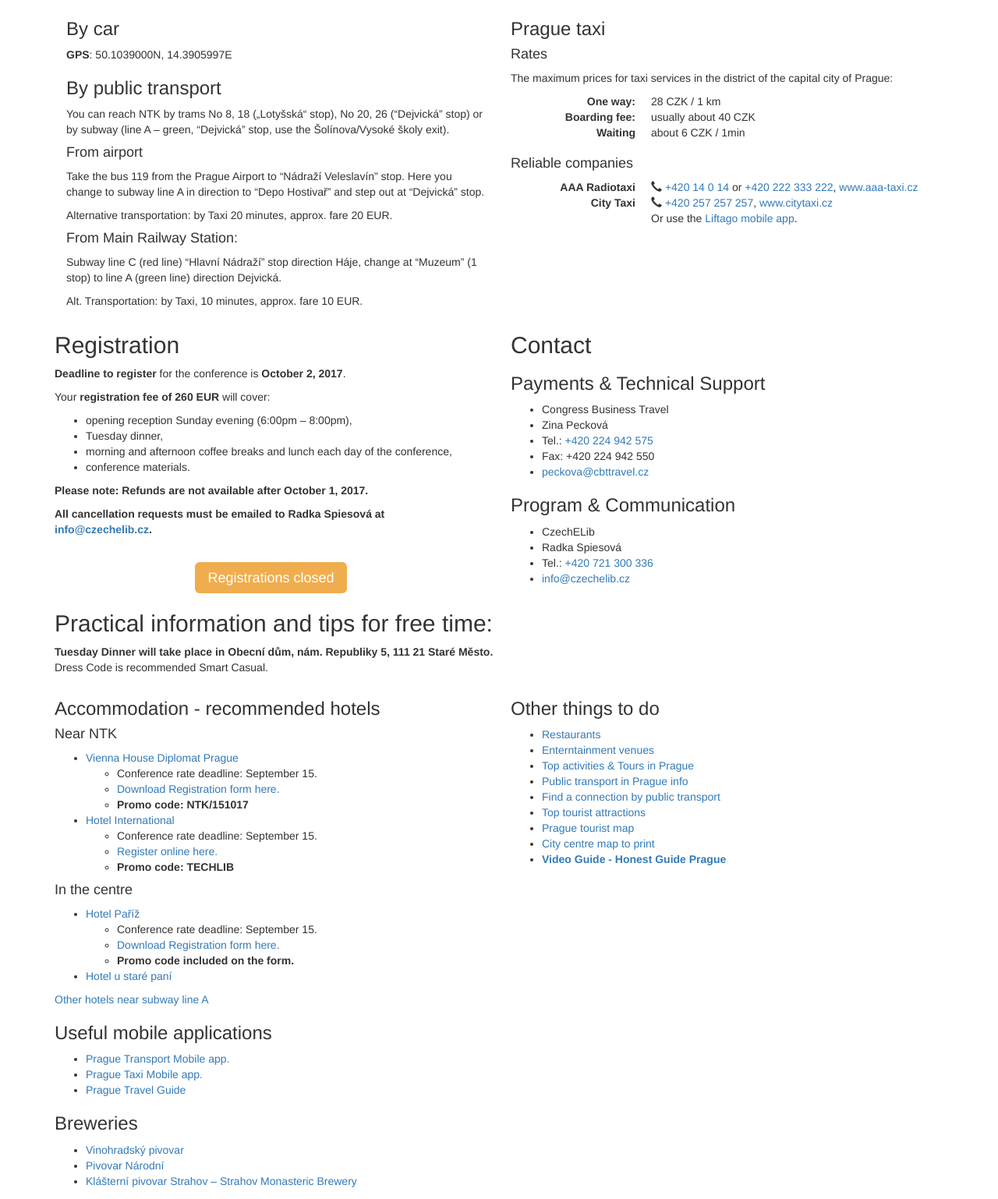
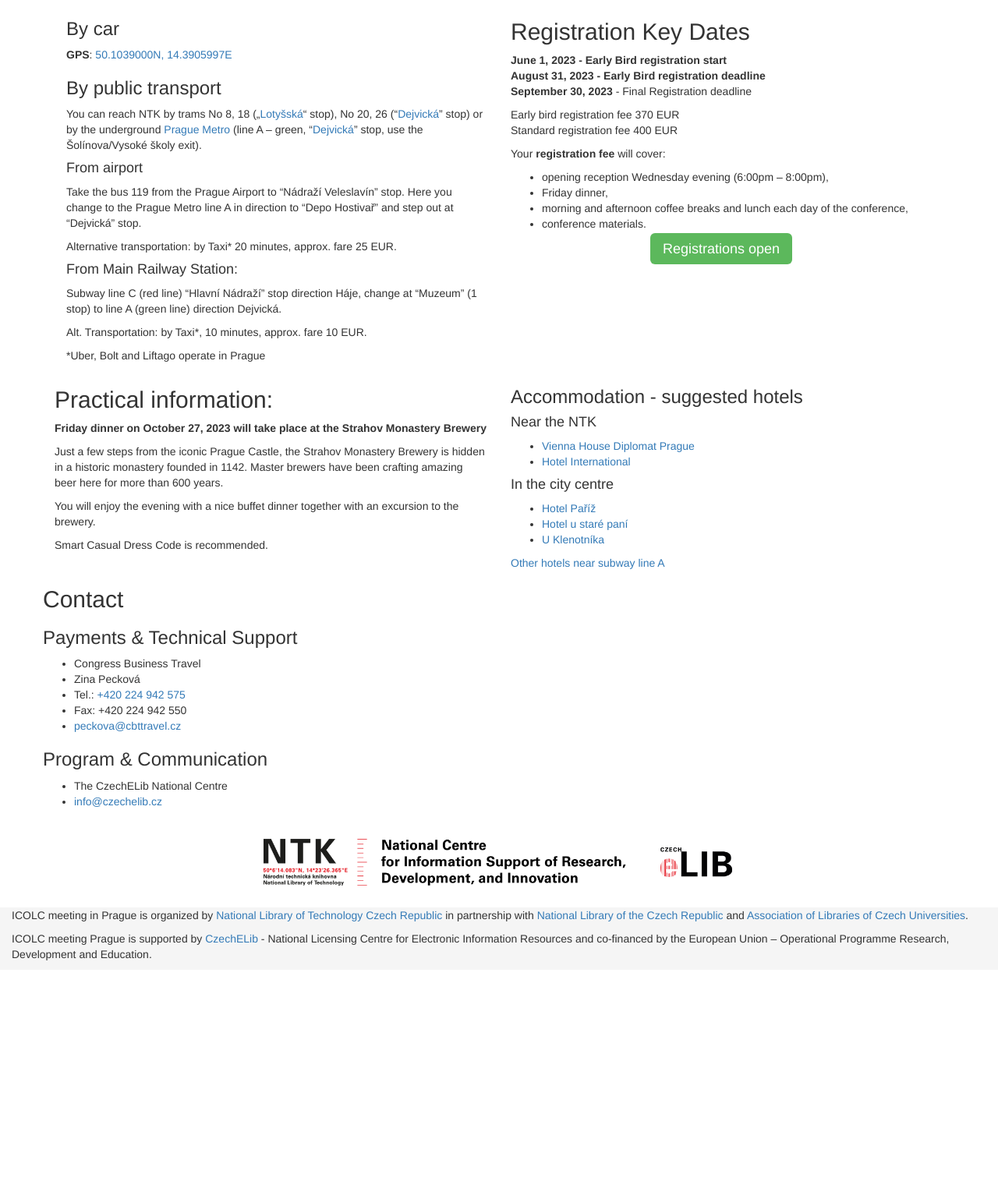
Before and after one commit to Shakhy101/icolc2023, a plain HTML site: page index.html in a window 1280 px wide. Shown: the part 976-2514 px from the top of the page at 78% size. After the commit the page ends 2220 px from the top, so only its background shows below. Drawn offline with Linux system fonts and the light colour scheme; some packages are replaced by stand-ins of ours.

Commit message:
updated texts

```diff
--- a/index.html
+++ b/index.html
@@ -9,7 +9,7 @@
     <meta name="description" content="">
     <meta name="author" content="">
 
-    <title>ICOLC 2017</title>
+    <title>ICOLC 2023</title>
 
     <!-- Bootstrap Core CSS -->
     <link href="css/bootstrap.min.css" rel="stylesheet">
@@ -30,10 +30,12 @@
             width: 100%;
             background-color: #f5f5f5;
         }
+
         .logos img {
             max-height: 60px;
         }
-	.msmt-logo {
+
+        .ncip-logo {
             margin: 20px 0 20px 0;
         }
     </style>
@@ -61,7 +63,7 @@
                     <span class="icon-bar"></span>
                     <span class="icon-bar"></span>
                 </button>
-            <a class="navbar-brand" href="#">ICOLC European Meeting 2017</a>
+                <a class="navbar-brand" href="#">ICOLC European Meeting 2023</a>
             </div>
             <!-- Collect the nav links, forms, and other content for toggling -->
             <div class="collapse navbar-collapse" id="bs-example-navbar-collapse-1">
@@ -98,25 +100,26 @@
         </div>
         <div class="row">
             <div class="col-lg-12">
-            <h1>ICOLC European Meeting 2017</h1>
+                <h1>ICOLC European Meeting 2023</h1>
                 <div class="col-lg-4">
                     <h2>When</h2>
                     <dl>
                         <dt>Beginning</dt>
-                    <dd>Sunday, October 15, 2017 6:00 pm, CET</dd>
+                        <dd>Wednesday, October 25, 2023 6:00 pm, CET</dd>
                         <dt>Ending</dt>
-                    <dd>Wednesday, October 18, 2017 12:00 noon, CET</dd>
+                        <dd>Saturday, October 28, 2023 12:00 noon, CET</dd>
                     </dl>
-                <a class="btn btn-primary" href="event.ics">Add to calendar</a>
-		<a href="files/Prague_ICOLC_draft_20170919.pdf" class="btn btn-info">Download program</a>
+                    <a class="btn btn-primary" href="#">Add to calendar</a>
+                    <a href="#" class="btn btn-info">Download program</a>
                 </div>
 
                 <div class="col-lg-4">
                     <h2>Opening evening</h2>
-		<strong>Sunday, October 15, 2017</strong><br>
-		<a href="http://www.klementinum.com/index.php/en/">Klementinum</a>, Mariánské nám. 5, 110 00 Staré Město<br>
-		<strong>4:00 - 7:00 pm CET</strong> registrations, networking, excursion, programme<br>
-		Then you can „Explore Prague in a new light“ – see <a href="http://www.signalfestival.com/en/">Prague Signal Festival 2017</a>
+                    <strong>Wednesday, October 25, 2023</strong><br>
+                    <a href="https://www.techlib.cz/cs/2905-galerie" target="_blank">Galerie NTK</a>,Technická 2710/6,
+                    160 80 Praha
+                    6<br>
+                    <strong>6:00 - 8:00 pm CET</strong> registrations, networking
                 </div>
 
 
@@ -127,8 +130,8 @@
                         160 80 Prague 6 - Dejvice<br>
                         Czech Republic<br>
                         <br>
-		    <a class="btn btn-warning">Registrations closed</a>
-		    <a href="files/ICOLC_registrants_20170915.xlsx" class="btn btn-info">Registrants</a>
+                        <a href="#" class="btn btn-success">Registrations open</a>
+                        <!-- <a href="files/ICOLC_registrants_20170915.xlsx" class="btn btn-info">Registrants</a> -->
                 </div>
             </div>
         </div>
@@ -146,72 +149,109 @@
                 <div class="col-lg-6">
 
                     <h3>By car</h3>
-                <strong>GPS</strong>: 50.1039000N, 14.3905997E
+                    <strong>GPS</strong>: <a href="https://goo.gl/maps/XeV13PNUywuiGUP77?coh=178571&entry=tt"
+                        target="_blank">50.1039000N, 14.3905997E</a>
                     <h3>By public transport</h3>
-                <p>You can reach NTK by trams No 8, 18 („Lotyšská“ stop), No 20, 26 (“Dejvická” stop) or by subway (line
-                    A – green, “Dejvická” stop, use the Šolínova/Vysoké školy exit).
+                    <p>You can reach NTK by trams No 8, 18 („<a
+                            href="https://www.google.com/maps/dir/Loty%C5%A1sk%C3%A1,+160+00+Praha+6/Technick%C3%A1+6,+160+80+Praha+6/@50.1039745,14.3912346,18z/data=!4m13!4m12!1m5!1m1!1s0x470b9525353f71c3:0xf9b0335a2b96cc23!2m2!1d14.39495!2d50.1036853!1m5!1m1!1s0x470b953a5b1d6e85:0x33d1746d99386f24!2m2!1d14.3905341!2d50.1039897?entry=ttu"
+                            target="_blank">Lotyšská</a>“ stop), No 20, 26 (“<a
+                            href="https://www.google.com/maps/dir/50.1003504,14.3905446/Technick%C3%A1+6,+160+80+Praha+6/@50.1032234,14.3897805,17.33z/data=!4m9!4m8!1m0!1m5!1m1!1s0x470b953a5b1d6e85:0x33d1746d99386f24!2m2!1d14.3905341!2d50.1039897!3e2?entry=ttu"
+                            target="_blank">Dejvická</a>” stop) or by the underground <a href="https://pid.cz/en/metro/"
+                            target="_blank">Prague Metro</a> (line A – green, “<a
+                            href="https://www.google.com/maps/dir/50.1004906,14.3922271/Technick%C3%A1+6,+160+80+Praha+6/@50.1015566,14.3908426,17.04z/data=!4m9!4m8!1m0!1m5!1m1!1s0x470b953a5b1d6e85:0x33d1746d99386f24!2m2!1d14.3905341!2d50.1039897!3e2?entry=ttu"
+                            target="_blank">Dejvická</a>”
+                        stop, use the Šolínova/Vysoké školy exit).
 
                     <h4>From airport</h4>
-                <p>Take the bus 119 from the Prague Airport to “Nádraží Veleslavín” stop. Here you change to subway line
-                    A in direction to “Depo Hostivař” and step out at “Dejvická” stop.
-                <p>Alternative transportation: by Taxi 20 minutes, approx. fare 20 EUR.
+                    <p>Take the bus 119 from the Prague Airport to “Nádraží Veleslavín” stop. Here you change to the
+                        Prague Metro line A in direction to “Depo Hostivař” and step out at “Dejvická” stop.</p>
+                    <p>Alternative transportation: by Taxi* 20 minutes, approx. fare 25 EUR.</p>
 
                     <h4>From Main Railway Station:</h4>
-                <p>Subway line C (red line) “Hlavní Nádraží” stop direction Háje, change at “Muzeum” (1 stop) to line A
-                    (green line) direction Dejvická.
-                <p>Alt. Transportation: by Taxi, 10 minutes, approx. fare 10 EUR.
+                    <p>Subway line C (red line) “Hlavní Nádraží” stop direction Háje, change at “Muzeum” (1 stop) to
+                        line A (green line) direction Dejvická.</p>
+                    <p>Alt. Transportation: by Taxi*, 10 minutes, approx. fare 10 EUR.</p>
+                    <p>*Uber, Bolt and Liftago operate in Prague</p>
                 </div>
                 <div class="col-lg-6">
-                <h3>Prague taxi</h3>
-                <h4>Rates</h4>
-                <p>The maximum prices for taxi services in the district of the capital city of Prague:
-                <dl class="dl-horizontal">
-                    <dt>One way:</dt>
-                    <dd> 28 CZK / 1 km</dd>
-                    <dt>Boarding fee:</dt>
-                    <dd> usually about 40 CZK</dd>
-                    <dt>Waiting</dt>
-                    <dd>about 6 CZK / 1min</dd>
-                </dl>
-                <h4>Reliable companies</h4>
-                <dl class="dl-horizontal">
-                    <dt>AAA Radiotaxi</dt>
-                    <dd><i class="glyphicon glyphicon-earphone"></i> <a href="tel:+42014014">+420 14 0 14</a> or <a
-                            href="tel:+420222333222">+420 222 333 222</a>, <a href="http://www.aaa-taxi.cz/">www.aaa-taxi.cz</a>
-                    <dt>City Taxi</dt>
-                    <dd><i class="glyphicon glyphicon-earphone"></i> <a href="tel:+420257257257">+420 257 257
-                        257</a>, <a href="http://www.citytaxi.cz">www.citytaxi.cz</a>
-                    <dd>Or use the <a href="https://www.liftago.com/">Liftago mobile app</a>.
-                </dl>
+                    <a name="registration"></a>
+                    <h2>Registration Key Dates</h2>
+                    <p>
+                        <strong>June 1, 2023 - Early Bird registration start</strong><br>
+                        <strong>August 31, 2023 - Early Bird registration deadline</strong><br>
+                        <strong>September 30, 2023</strong> - Final Registration deadline
+                    </p>
+                    <p>
+                        Early bird registration fee 370 EUR<br>
+                        Standard registration fee 400 EUR
+
+                    </p>
+
+                    <p>Your <strong>registration fee</strong> will cover:
+                    <ul>
+                        <li>opening reception Wednesday evening (6:00pm – 8:00pm),</li>
+                        <li>Friday dinner,</li>
+                        <li>morning and afternoon coffee breaks and lunch each day of the conference,</li>
+                        <li>conference materials.</li>
+                    </ul>
+                    </p>
+
+                    <p class="text-center"><a class="btn-lg btn-success">Registrations open</a></p>
+                </div>
+
+            </div>
+        </div>
+        <div class="row">
+            <div class="col-lg-6">
+                <a name="practical"></a>
+
+                <h2>Practical information:</h2>
+
+                <p>
+                    <strong>Friday dinner on October 27, 2023 will take place at the Strahov Monastery Brewery</strong>
+                </p>
+                <p>
+                    Just a few steps from the iconic Prague Castle, the Strahov Monastery Brewery is hidden in a
+                    historic monastery founded in 1142. Master brewers have been crafting amazing beer here for more
+                    than 600 years.
+                </p>
+                <p>
+                    You will enjoy the evening with a nice buffet dinner together with an excursion to the brewery.
+                </p>
+                <p>Smart Casual Dress Code is recommended.</p>
+            </div>
+            <div class="col-lg-6">
+                <h3>Accommodation - suggested hotels</h3>
+                <h4>Near the NTK</h4>
+                <ul>
+                    <li><a href="https://www.viennahouse.com/en/diplomat-prague/the-hotel/overview.html" target="_blank">Vienna House
+                            Diplomat Prague</a>
+
+                    </li>
+
+                    <li><a href="https://internationalprague.cz/en/" target="_blank">Hotel International</a>
+
+                    </li>
+
+                </ul>
+
+                <h4>In the city centre</h4>
+                <ul>
+                    <li><a href="https://www.hotel-paris.cz/en/welcome-hotel-paris-prague/" target="_blank">Hotel Paříž</a>
+
+                    </li>
+
+                    <li><a href="https://www.hotelustarepani.cz/en/" target="_blank">Hotel u staré paní</a></li>
+                    <li><a href="https://www.hoteljewelprague.com/cs/" target="_blank">U Klenotníka</a></li>
+                </ul>
+
+                <a href="https://www.book-travel-prague.com/accommodation/prague-near-metro/metro-line-a/?locale=en_GB" target="_blank">Other
+                    hotels near subway line A</a>
 
 
             </div>
-        </div>
-    </div>
+        <div class="row">
 
-    <div class="row">
-        <div class="col-lg-6">
-            <a name="registration"></a>
-            <h2>Registration</h2>
-            <p>
-                <strong>Deadline to register</strong> for the conference is <strong>October 2, 2017</strong>.
-
-
-            <p>Your <strong>registration fee of 260 EUR</strong> will cover:
-            <ul>
-                <li>opening reception Sunday evening (6:00pm – 8:00pm),</li>
-                <li>Tuesday dinner,</li>
-                <li>morning and afternoon coffee breaks and lunch each day of the conference,</li>
-                <li>conference materials.</li>
-            </ul>
-
-            <p><strong>Please note: Refunds are not available after October 1, 2017.</strong>
-            <p><strong>All cancellation requests must be emailed to Radka Spiesová at
-		    <a href="mailto:info@czechelib.cz">info@czechelib.cz</a>.</strong>
-
-            <p>&nbsp;
-            <p class="text-center"><a class="btn-lg btn-warning">Registrations closed</a></p>
-        </div>
 
             <div class="col-lg-6">
                 <h2>Contact</h2>
@@ -226,97 +266,14 @@
 
                 <h3>Program &amp; Communication</h3>
                 <ul>
-			<li>CzechELib</li>
-			<li>Radka Spiesová</li>
-			<li>Tel.: <a href="tel:+420721300336">+420 721 300 336</a></li>
+                    <li>The CzechELib National Centre</li>
                     <li><a href="mailto:info@czechelib.cz">info@czechelib.cz</a></li>
                 </ul>
             </div>
         </div>
 
-    <div class="row">
-        <div class="col-lg-12">
-            <a name="practical"></a>
 
-            <h2>Practical information and tips for free time:</h2>
-        </div>
 
-        <div class="col-lg-12">
-		<p>
-		<strong>Tuesday Dinner will take place in Obecní dům, nám. Republiky 5, 111 21 Staré Město.</strong><br>
-		Dress Code is recommended Smart Casual.
-		</p>
-	</div>
-        <div class="col-lg-6">
-            <h3>Accommodation - recommended hotels</h3>
-            <h4>Near NTK</h4>
-            <ul>
-                <li><a href="https://www.viennahouse.com/en/diplomat-prague/the-hotel/overview.html">Vienna House
-                    Diplomat Prague</a>
-		    <ul>
-			    <li>Conference rate deadline: September 15.</li>
-			    <li><a href="/files/diplomat.pdf">Download Registration form here.</a></li>
-			    <li><strong>Promo code: NTK/151017</strong>
-		    </ul>
-		 </li>
-
-		 <li><a href="http://internationalprague.cz/en/">Hotel International</a>
-		    <ul>
-			    <li>Conference rate deadline: September 15.</li>
-			    <li><a href="https://fideliosuite8webconnect.com/CZ-Hotel-International-Praha/Inquiry.aspx?culture=En-GB">Register online here.</a></li>
-			    <li><strong>Promo code: TECHLIB</strong>
-		    </ul>
-		 </li>
-
-            </ul>
-
-            <h4>In the centre</h4>
-            <ul>
-		 <li><a href="http://www.hotel-paris.cz/en/welcome-hotel-paris-prague/">Hotel Paříž</a>
-		    <ul>
-			    <li>Conference rate deadline: September 15.</li>
-			    <li><a href="/files/pariz.docx">Download Registration form here.</a></li>
-			    <li><strong>Promo code included on the form.</strong>
-		    </ul>
-		 </li>
-
-                <li><a href="http://www.hotelustarepani.cz/en/">Hotel u staré paní</a></li>
-            </ul>
-
-            <a href="http://www.book-travel-prague.com/accommodation/prague-near-metro/metro-line-a/?locale=en_GB">Other
-                hotels near subway line A</a>
-
-            <h3>Useful mobile applications</h3>
-            <ul>
-                <li><a href="http://www.dpp.cz/en/mobile-apps/">Prague Transport Mobile app.</a></li>
-                <li><a href="http://www.liftago.com">Prague Taxi Mobile app.</a></li>
-                <li><a href="https://play.google.com/store/apps/details?id=com.ulmon.android.playprague&hl=en">Prague
-                    Travel Guide</a></li>
-            </ul>
-            <h3>Breweries</h3>
-            <ul>
-                <li><a href="http://www.vinohradskypivovar.cz/kontakt">Vinohradský pivovar</a></li>
-                <li><a href="https://www.pivovarnarodni.cz/kontakty">Pivovar Národní</a></li>
-                <li>
-                    <a href="http://klasterni-pivovar.cz/index.php?process=00000000-0105-2b58-11b1-9bf77b8e3731&languageID=00000000-0105-2b58-11e9-475211a79c15">Klášterní
-                        pivovar Strahov – Strahov Monasteric Brewery</a></li>
-            </ul>
-        </div>
-            <div class="col-lg-6">
-                <h3>Other things to do</h3>
-
-                <ul>
-                    <li><a href="http://www.expats.cz/prague/directory/prague-restaurants">Restaurants</a></li>
-                    <li><a href="http://www.expats.cz/prague/directory/entertainment/">Enterntainment venues</a></li>
-                    <li><a href="https://www.getyourguide.com/-l10/?cmp=ga&campaignid=179847449&adgroupid=22774514249&targetid=kwd-1384714290&loc_physical_ms=9062893&matchtype=e&network=g&device=c&creative=176245264967&keyword=what%20to%20do%20in%20prague&adposition=1t1&partner_id=FDBE4&gclid=CJnu9oy-_tQCFRWeGwodn4gMhw">Top activities & Tours in Prague</a></li>
-                    <li><a href="http://czech-transport.com/index.php?id=37">Public transport in Prague info</a></li>
-                    <li><a href="http://spojeni.dpp.cz/ConnForm.aspx?tt=PID&cl=E5">Find a connection by public transport</a></li>
-                    <li><a href="http://www.planetware.com/tourist-attractions-/prague-cz-pr-p.htm">Top tourist attractions</a></li>
-                    <li><a href="http://www.visitacity.com/en/prague/attractions-map?gclid=CN-qqerB_tQCFQUW0wod0K0BZw">Prague tourist map</a></li>
-                    <li><a href="http://cdn.prague-guide.co.uk/free-map.pdf">City centre map to print</a></li>
-		    <li><strong><a href="https://www.youtube.com/playlist?list=PLM9_KZNJw8qGuEHJf4lcfIiGwpiRtcKAm">Video Guide - Honest Guide Prague</a></strong></li>
-                </ul>
-            </div>
 
         </div>
     </div>
@@ -325,17 +282,21 @@
     <div class="container-fluid">
         <div class="row">
             <div class="col-sm-6 col-sm-offset-3">
-            <img class="img-responsive msmt-logo" src="./img/logolink_OP_VVV_hor_barva_eng.jpg">
+                <img class="img-responsive ncip-logo" src="./img/NCIP_ELIB_res_en.png">
             </div>
         </div>
     </div>
     <div class="container-fluid">
         <div class="row">
             <div class="col-lg-12 footer">
-            <p>ICOLC meeting in Prague is organized by <a href="https://www.techlib.cz/en/">National Library of Technology Czech Republic</a>
-                in partnership with <a href="http://www.en.nkp.cz/">National Library of the Czech Republic</a> and <a href="https://akvs.upce.cz/en/">Association of Libraries of Czech Universities</a>.
+                <p>ICOLC meeting in Prague is organized by <a href="https://www.techlib.cz/en/">National Library of
+                        Technology Czech Republic</a>
+                    in partnership with <a href="http://www.en.nkp.cz/">National Library of the Czech Republic</a> and
+                    <a href="https://akvs.upce.cz/en/">Association of Libraries of Czech Universities</a>.
 
-            <p>ICOLC meeting Prague is supported by <a href="http://www.czechelib.cz/">CzechELib</a> - National Licensing Centre for Electronic Information Resources and co-financed by the European Union – Operational Programme Research, Development and Education.
+                <p>ICOLC meeting Prague is supported by <a href="http://www.czechelib.cz/">CzechELib</a> - National
+                    Licensing Centre for Electronic Information Resources and co-financed by the European Union –
+                    Operational Programme Research, Development and Education.
 
             </div>
         </div>
@@ -346,15 +307,17 @@
         /* tracker methods like "setCustomDimension" should be called before "trackPageView" */
         _paq.push(['trackPageView']);
         _paq.push(['enableLinkTracking']);
-            (function() {
-    	     var u="https://matomo.techlib.cz/";
-    	         _paq.push(['setTrackerUrl', u+'matomo.php']);
+        (function () {
+            var u = "https://matomo.techlib.cz/";
+            _paq.push(['setTrackerUrl', u + 'matomo.php']);
             _paq.push(['setSiteId', '20']);
-		         var d=document, g=d.createElement('script'), s=d.getElementsByTagName('script')[0];
-			     g.async=true; g.src=u+'matomo.js'; s.parentNode.insertBefore(g,s);
+            var d = document, g = d.createElement('script'), s = d.getElementsByTagName('script')[0];
+            g.async = true; g.src = u + 'matomo.js'; s.parentNode.insertBefore(g, s);
         })();
     </script>
-    <noscript><p><img src="https://matomo.techlib.cz/matomo.php?idsite=20&amp;rec=1" style="border:0;" alt="" /></p></noscript>
+    <noscript>
+        <p><img src="https://matomo.techlib.cz/matomo.php?idsite=20&amp;rec=1" style="border:0;" alt="" /></p>
+    </noscript>
     <!-- End Matomo Code -->
 
     <!-- /.container -->
@@ -371,7 +334,7 @@
             // Remove links that don't actually link to anything
             .not('[href="#"]')
             .not('[href="#0"]')
-            .click(function(event) {
+            .click(function (event) {
                 // On-page links
                 if (
                     location.pathname.replace(/^\//, '') == this.pathname.replace(/^\//, '')
@@ -387,7 +350,7 @@
                         event.preventDefault();
                         $('html, body').animate({
                             scrollTop: target.offset().top - 30
-                        }, 1000, function() {
+                        }, 1000, function () {
                             // Callback after animation
                             // Must change focus!
                             var $target = $(target);
@@ -395,7 +358,7 @@
                             if ($target.is(":focus")) { // Checking if the target was focused
                                 return false;
                             } else {
-                                $target.attr('tabindex','-1'); // Adding tabindex for elements not focusable
+                                $target.attr('tabindex', '-1'); // Adding tabindex for elements not focusable
                                 $target.focus(); // Set focus again
                             };
                         });
```
Also changed, not shown: img/NCIP_ELIB_res_en.png (added). Lines whose indentation alone changed are shown as unchanged.
